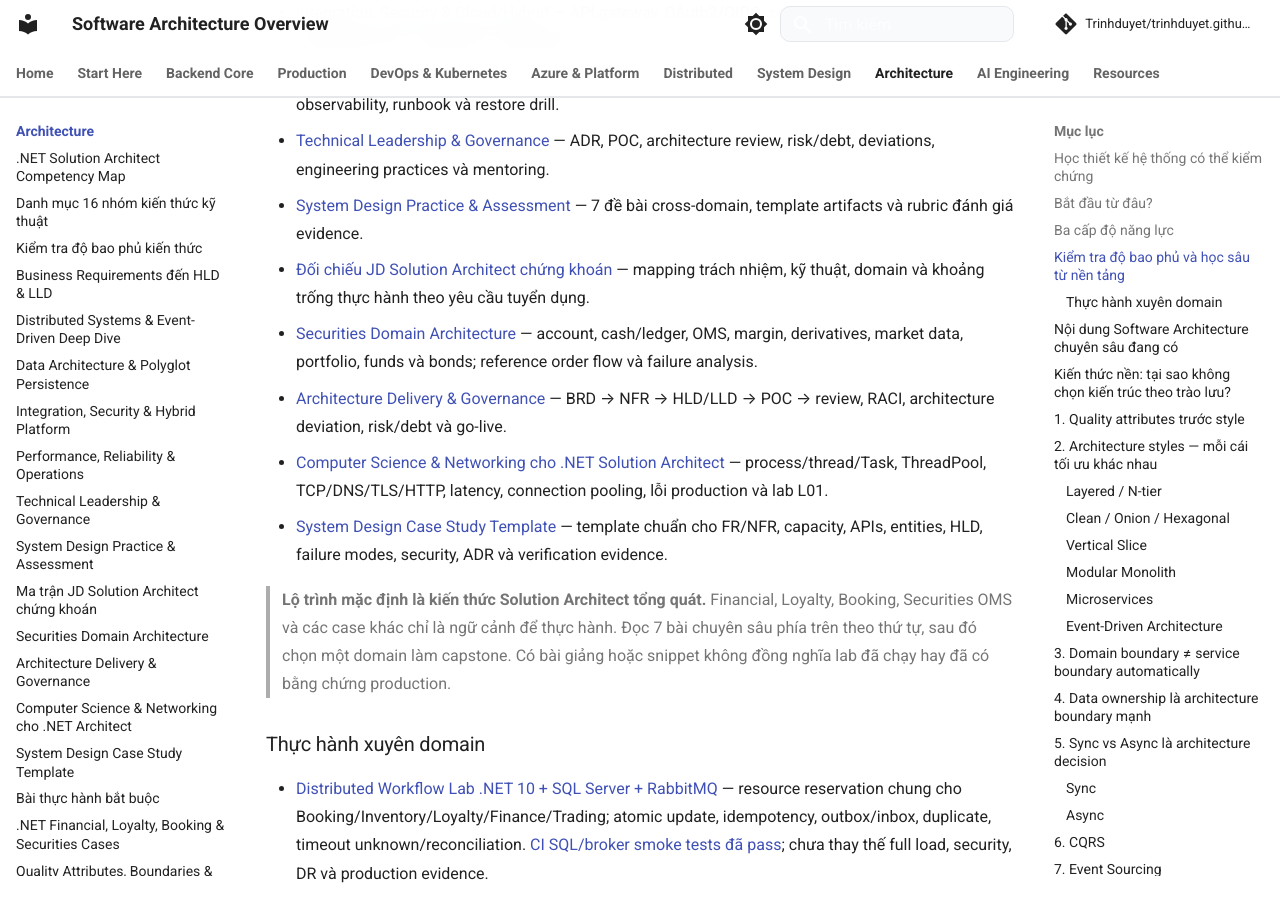
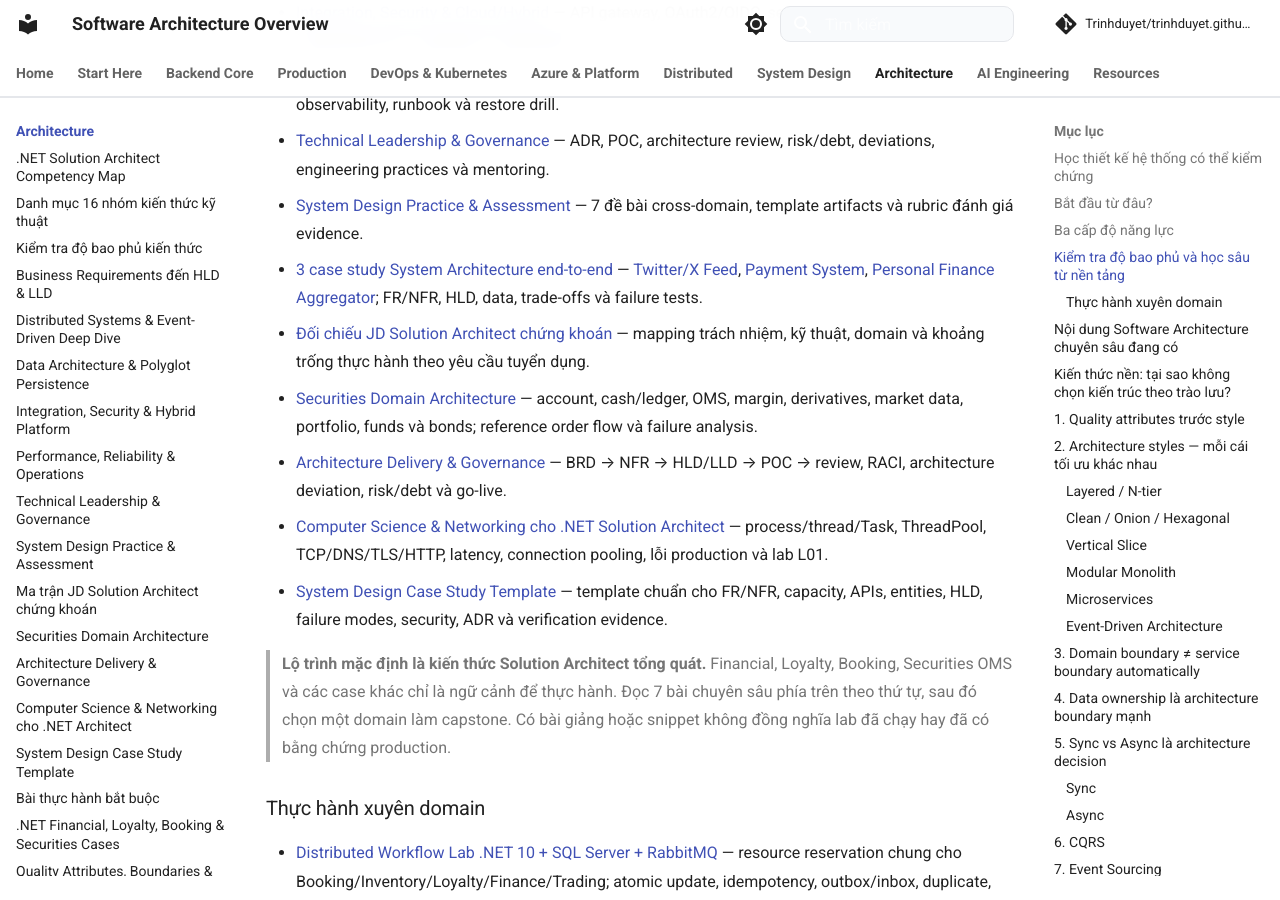
Before and after one commit to Trinhduyet/trinhduyet.github.io, an MkDocs documentation site: the page built from docs/25-software-architecture/README.md, in a window 1280 px wide and 900 px high, scrolled down 2100 px. Built offline with MkDocs 1.6.1 and Material for MkDocs 9.7.7, drawn with Linux system fonts in a browser that asks for light colours; comment, search, counter and statistics services are not loaded.

Commit message:
docs(system-design): link architecture cases in docs/25-software-architecture/README.md

```diff
--- a/docs/25-software-architecture/README.md
+++ b/docs/25-software-architecture/README.md
@@ -51,6 +51,7 @@ Từ **C# / SQL Server** đến **Distributed Systems, HLD, LLD, Cloud và vận
 - [Performance, HA/DR & Operational Readiness](performance-reliability-operational-architecture.md) — SLO, p99, load testing, capacity/cost, resilience, observability, runbook và restore drill.
 - [Technical Leadership & Governance](architecture-leadership-decisions-and-governance.md) — ADR, POC, architecture review, risk/debt, deviations, engineering practices và mentoring.
 - [System Design Practice & Assessment](solution-architect-case-practice-and-assessment.md) — 7 đề bài cross-domain, template artifacts và rubric đánh giá evidence.
+- [3 case study System Architecture end-to-end](../24-system-design/README.md) — [Twitter/X Feed](../24-system-design/twitter-x-feed-architecture.md), [Payment System](../24-system-design/payment-system-architecture.md), [Personal Finance Aggregator](../24-system-design/personal-finance-aggregator-architecture.md); FR/NFR, HLD, data, trade-offs và failure tests.
 - [Đối chiếu JD Solution Architect chứng khoán](solution-architect-jd-coverage.md) — mapping trách nhiệm, kỹ thuật, domain và khoảng trống thực hành theo yêu cầu tuyển dụng.
 - [Securities Domain Architecture](securities-domain-architecture.md) — account, cash/ledger, OMS, margin, derivatives, market data, portfolio, funds và bonds; reference order flow và failure analysis.
 - [Architecture Delivery & Governance](solution-architecture-delivery-governance.md) — BRD → NFR → HLD/LLD → POC → review, RACI, architecture deviation, risk/debt và go-live.
```
